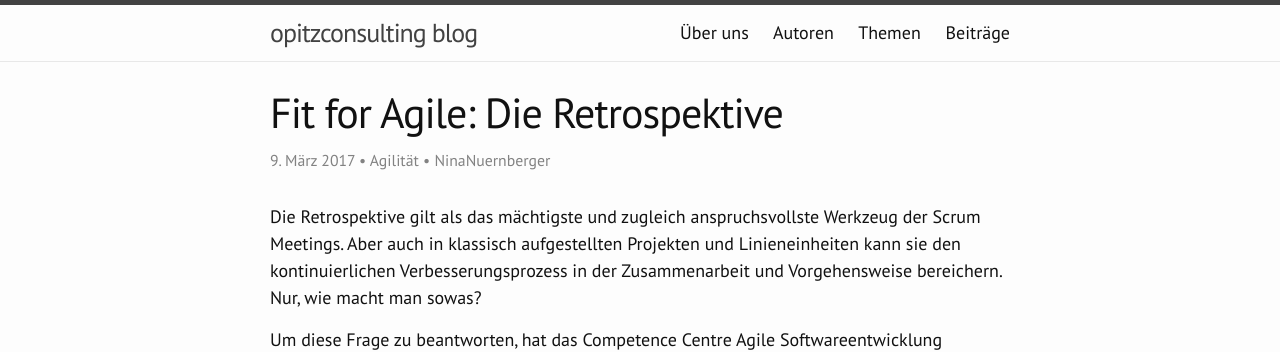
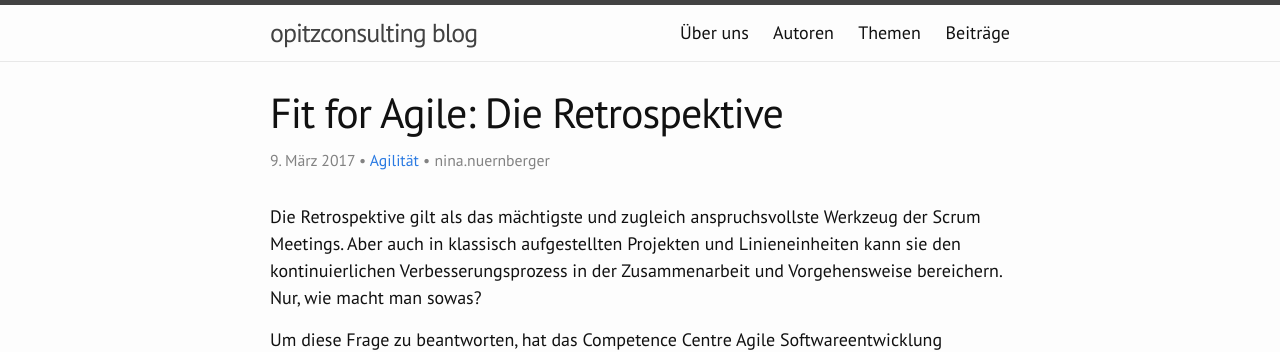
Before and after one commit to opitzconsulting/opitzconsulting.github.io, a Jekyll site: the page built from _posts/2017-03-09-Fit-for-Agile-Die-Retrospektive.md, in a window 1280 px wide. Shown: the top 352 px of the page. Built offline with Jekyll 4.4.1, drawn with Linux system fonts in a browser that asks for light colours; nearby versions of some CDN libraries.

Commit message:
Update 2017-03-09-Fit-for-Agile-Die-Retrospektive.md

```diff
--- a/_posts/2017-03-09-Fit-for-Agile-Die-Retrospektive.md
+++ b/_posts/2017-03-09-Fit-for-Agile-Die-Retrospektive.md
@@ -1,7 +1,7 @@
 ---
 title: "Fit for Agile: Die Retrospektive"
-categories: agilität
-author: NinaNuernberger
+categories: agilitaet
+author: nina.nuernberger
 ---
 Die Retrospektive gilt als das mächtigste und zugleich anspruchsvollste Werkzeug der Scrum Meetings. Aber auch in klassisch aufgestellten Projekten und Linieneinheiten kann sie den kontinuierlichen Verbesserungsprozess in der Zusammenarbeit und Vorgehensweise bereichern. Nur, wie macht man sowas?
 
```
